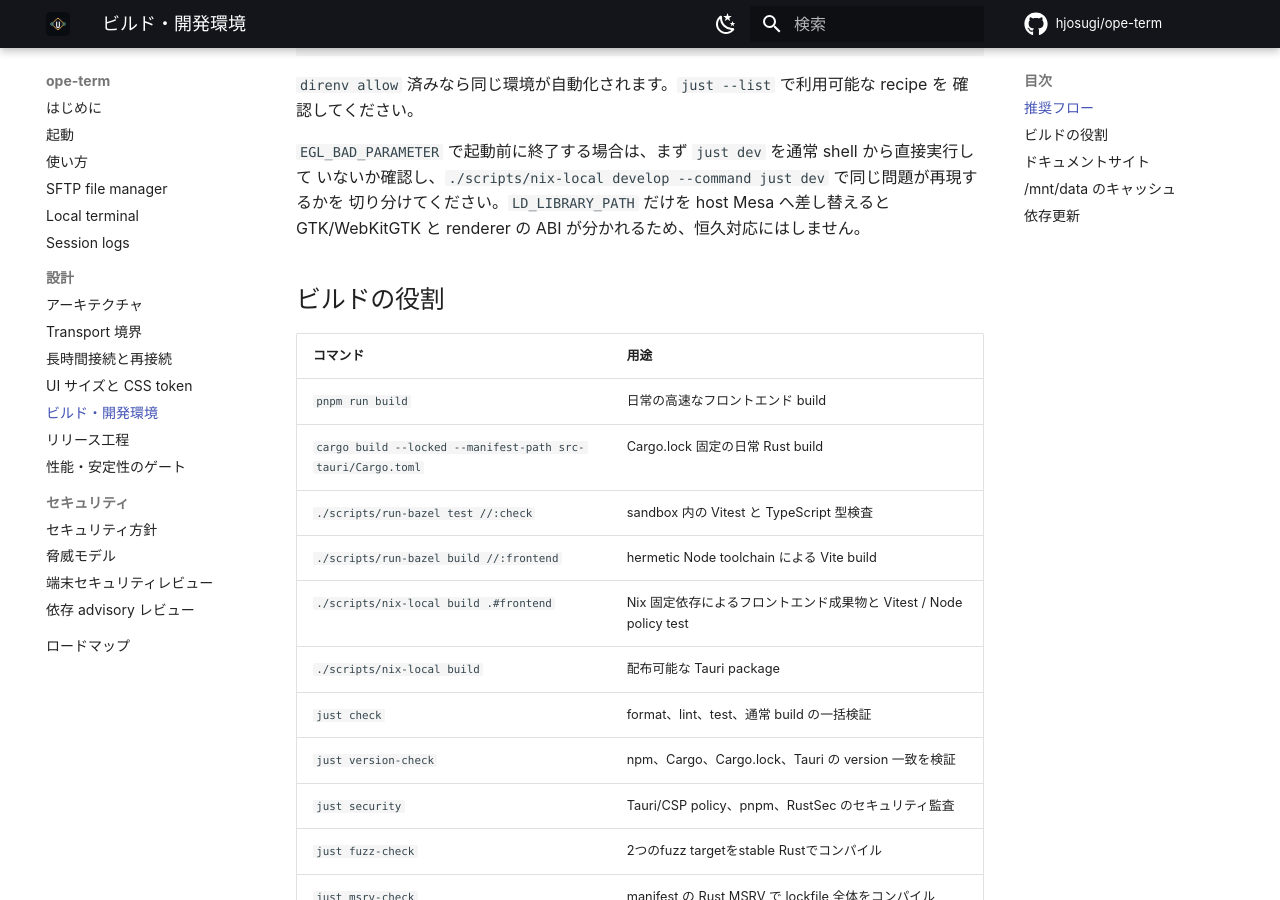
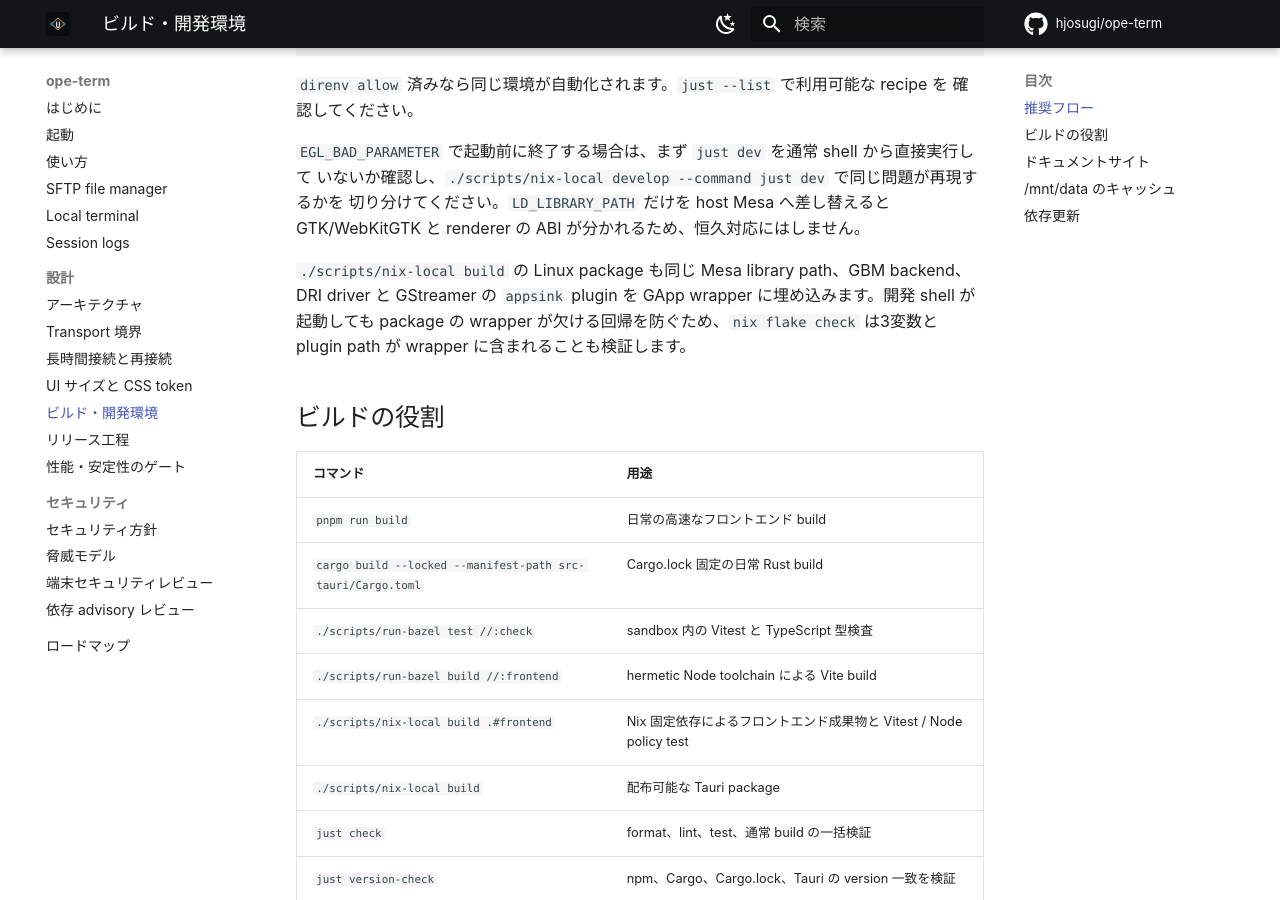
Before and after one commit to hjosugi/ope-term, an MkDocs documentation site: the page built from docs/BUILD.md, in a window 1280 px wide and 900 px high, scrolled down 390 px. Built offline with MkDocs 1.6.1 and Material for MkDocs 9.7.7, drawn with Linux system fonts in a browser that asks for light colours; comment, search, counter and statistics services are not loaded.

Commit message:
fix(nix): harden packaged WebKit runtime

```diff
--- a/docs/BUILD.md
+++ b/docs/BUILD.md
@@ -21,6 +21,11 @@ just dev
 いないか確認し、`./scripts/nix-local develop --command just dev` で同じ問題が再現するかを
 切り分けてください。`LD_LIBRARY_PATH` だけを host Mesa へ差し替えると GTK/WebKitGTK と
 renderer の ABI が分かれるため、恒久対応にはしません。
+
+`./scripts/nix-local build` の Linux package も同じ Mesa library path、GBM backend、DRI
+driver と GStreamer の `appsink` plugin を GApp wrapper に埋め込みます。開発 shell が起動しても
+package の wrapper が欠ける回帰を防ぐため、`nix flake check` は3変数と plugin path が wrapper
+に含まれることも検証します。
 
 ## ビルドの役割
 
```
Also changed, not shown: docs/PERFORMANCE.md (+2 -0 lines), 1 other file.
